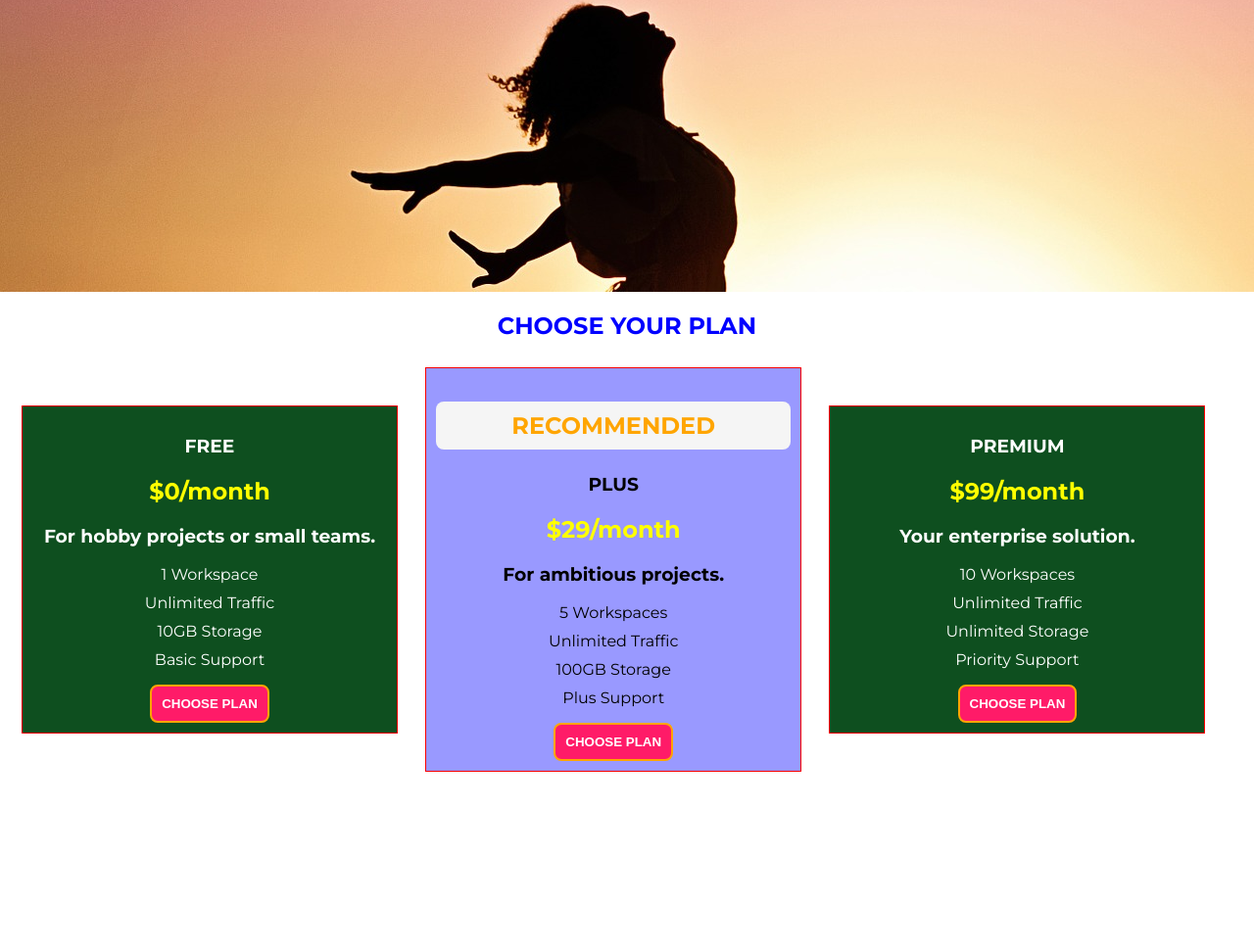
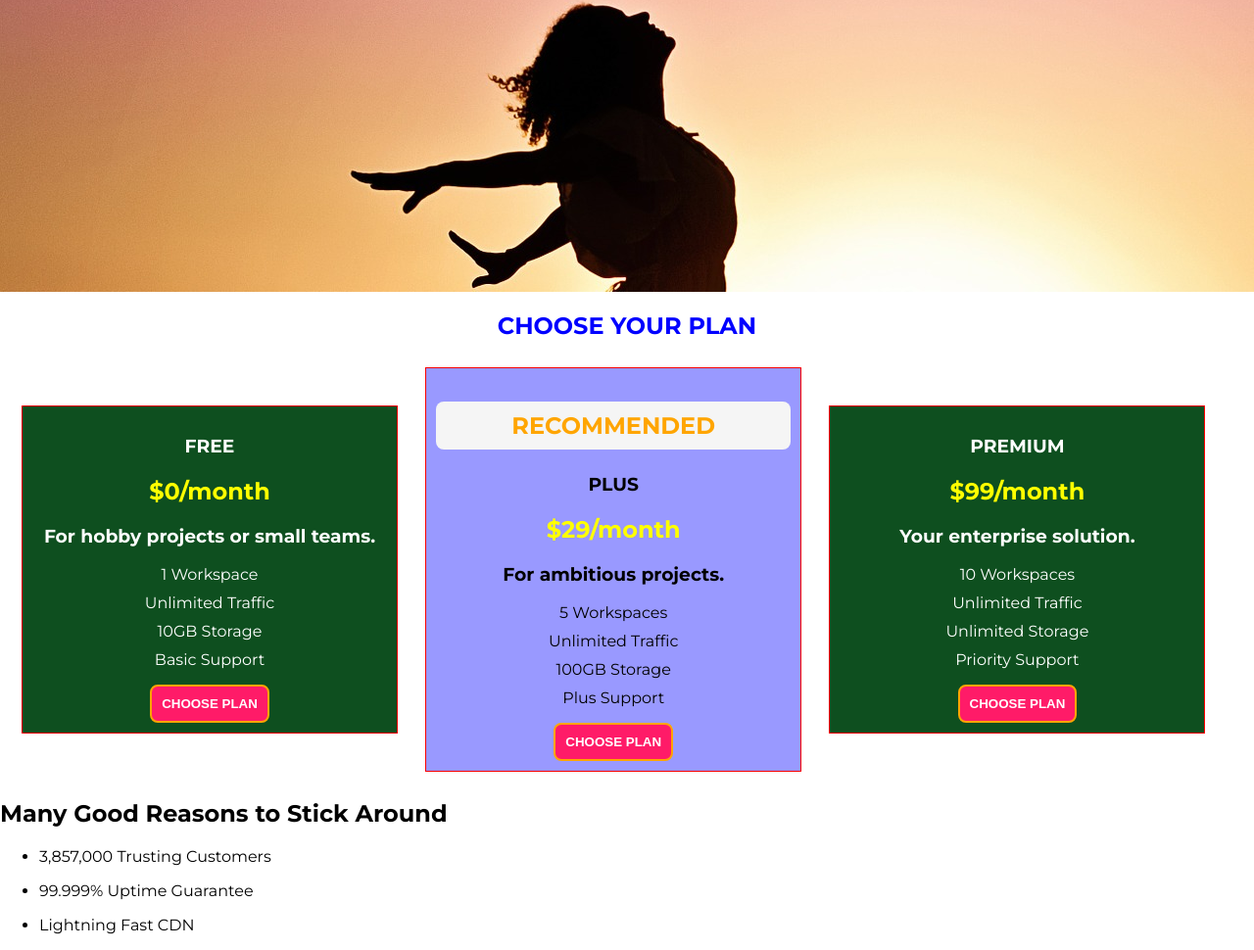
Before and after one commit to lecongdanh5990/CSS_Chuong5, a plain HTML site: page practicing-basics-01-adding-style-to-plans-starting-code/index.html in a window 1280 px wide. Shown: the part 273-1243 px from the top of the page at 98% size. Before the commit the page ends 1089 px from the top, so only its background shows below. Drawn offline with Linux system fonts and the light colour scheme.

Commit message:
add new source to projects

```diff
--- a/practicing-basics-01-adding-style-to-plans-starting-code/index.html
+++ b/practicing-basics-01-adding-style-to-plans-starting-code/index.html
@@ -85,6 +85,29 @@
             </div>
 
         </section>
+        <section>
+            <h1>Many Good Reasons to Stick Around</h1>
+            <ul>
+                <li>
+                    <div>
+
+                    </div>
+                    <p>3,857,000 Trusting Customers</p>
+                </li>
+                <li>
+                    <div>
+
+                    </div>
+                    <p>99.999% Uptime Guarantee</p>
+                </li>
+                <li>
+                    <div>
+
+                    </div>
+                    <p>Lightning Fast CDN</p>
+                </li>
+            </ul>
+        </section>
 
     </main>
 </body>
```
Also changed, not shown: practicing-basics-04-html-code-core-features/index.html (added, +23 -0 lines).
